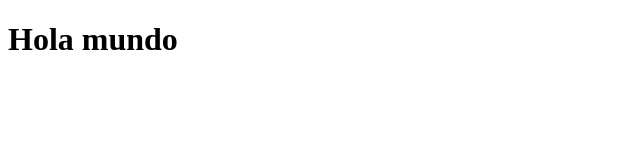
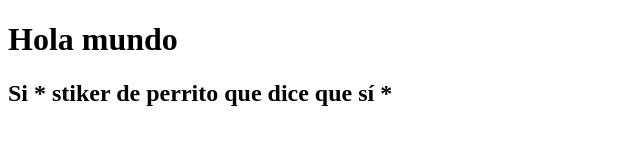
Before and after one commit to eduardomarcialhdez/prueba, a plain HTML site: page index.html in a window 1280 px wide. Shown: the whole page, without its empty margins (0-640 px from the left). Drawn offline with Linux system fonts and the light colour scheme.

Commit message:
Primer cambio

```diff
--- a/index.html
+++ b/index.html
@@ -7,5 +7,6 @@
 </head>
 <body>
     <h1>Hola mundo</h1>
+    <h2>Si * stiker de perrito que dice que sí *</h2>
 </body>
 </html>
```
